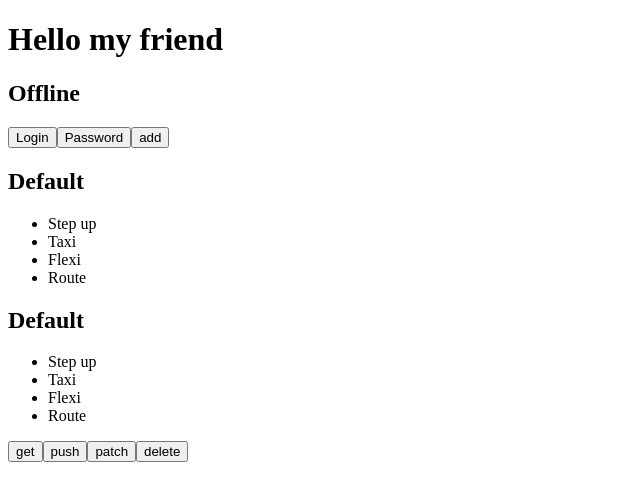
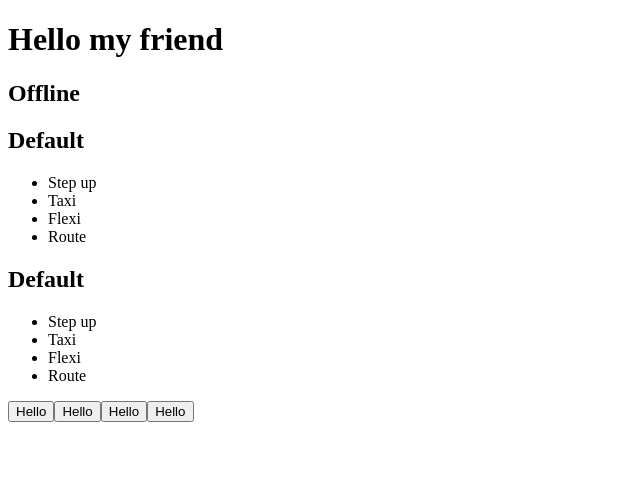
Before and after one commit to irapanch/React-Example, a React (Create React App) app: page / in a window 1280 px wide. Shown: the top 500 px of the page, without its empty margins (0-640 px from the left). Built offline with nearby package versions, Linux system fonts and the light colour scheme.

Commit message:
props.children

```diff
--- a/src/App.js
+++ b/src/App.js
@@ -15,13 +15,16 @@ function App() {
       <h1>{!isOnline ? "Hello my friend" : "Let`s login"}</h1>
       <h2>{isOnline && "Online"}</h2>
       {!isOnline && <h2>Offline</h2>}
-      <Button titleBtn="Login" />
+      {/* <Button titleBtn="Login" />
       <Button titleBtn="Password" />
-      <Button titleBtn="add" />
+      <Button titleBtn="add" /> */}
       <Section data={movies} />
       <Section data={movies} />
       {btns.map((btn) => (
-        <Button key={btn} titleBtn={btn} />
+        <Button key={btn} titleBtn={btn}>
+          {" "}
+          Hello
+        </Button>
       ))}
     </div>
   );
--- a/src/components/Button.jsx
+++ b/src/components/Button.jsx
@@ -1,5 +1,5 @@
 import React from "react";
 
-export const Button = ({ titleBtn = "Button" }) => {
-  return <button type="button">{titleBtn}</button>;
+export const Button = (props) => {
+  return <button type="button">{props.children}</button>;
 };
```
